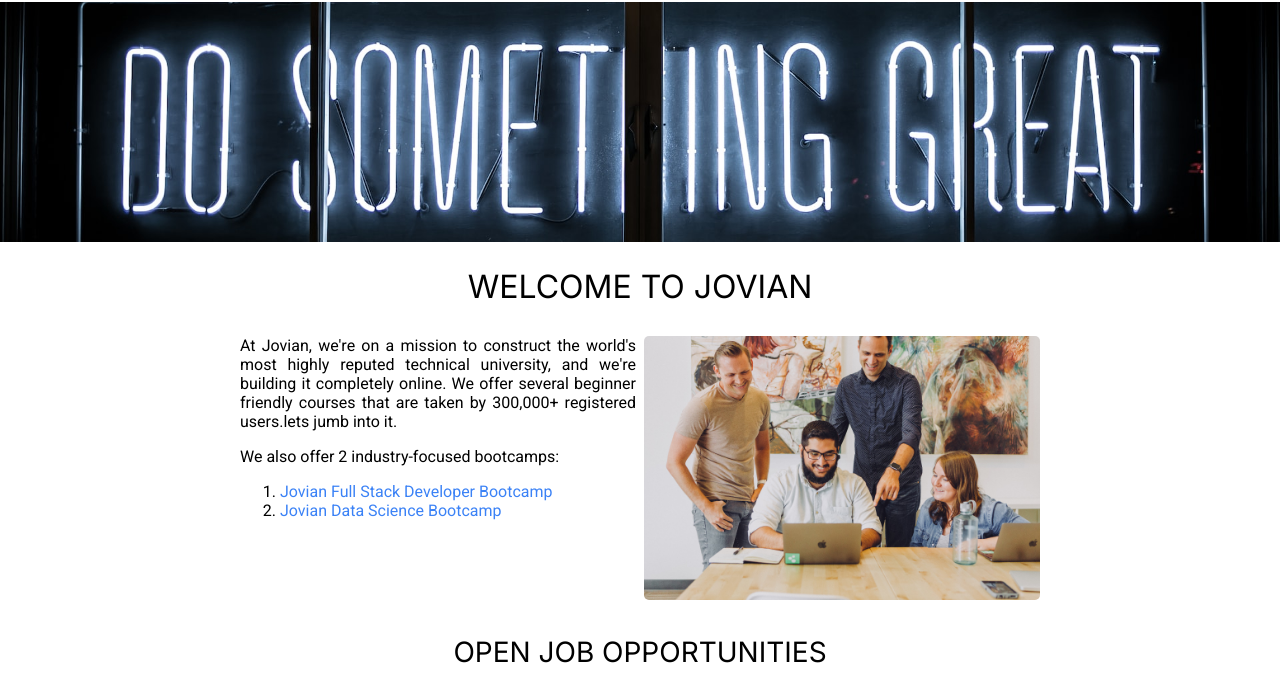
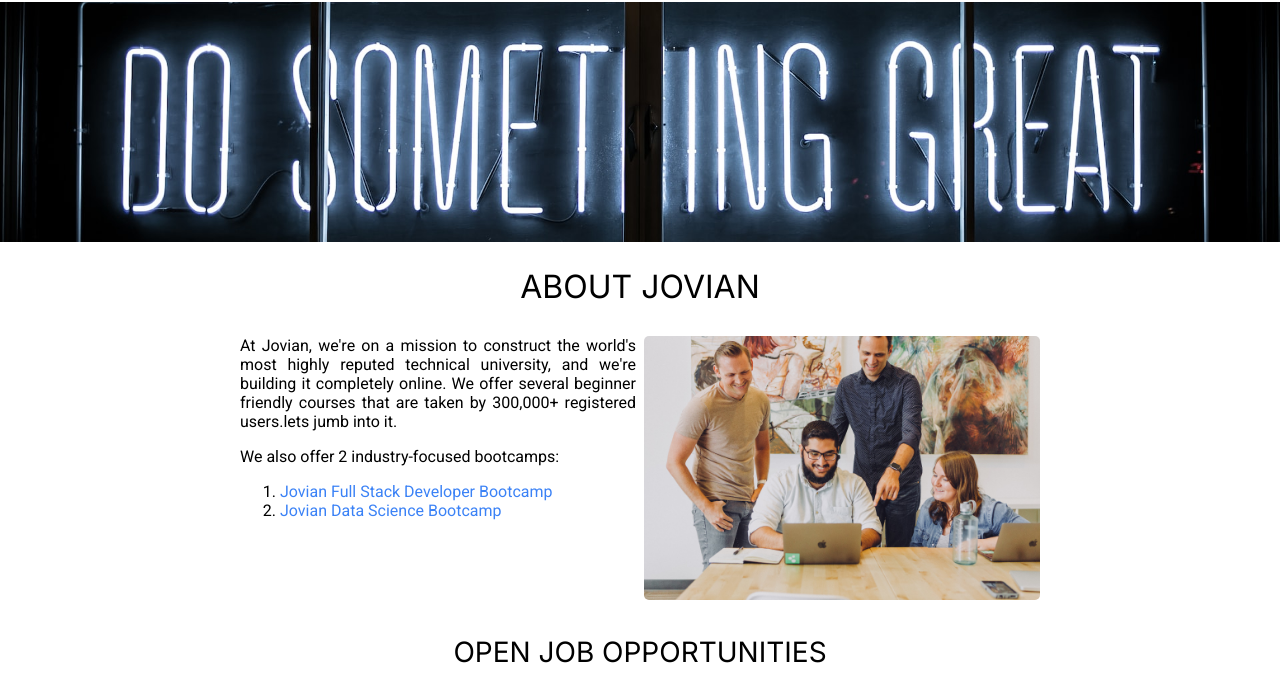
Before and after one commit to dilu007eldho/jovian-careers-site-live, a plain HTML site: page src/index.html in a window 1280 px wide. Shown: the part 48-737 px from the top of the page. Drawn offline with Linux system fonts and the light colour scheme.

Commit message:
changed description

```diff
--- a/src/index.html
+++ b/src/index.html
@@ -20,7 +20,7 @@
     </div>
     <img id="banner" src="banner.jpg" alt="Banner" height="240">
     <h1>
-        Welcome to jovian
+        About jovian
     </h1>
 
     <div id="about">
```
